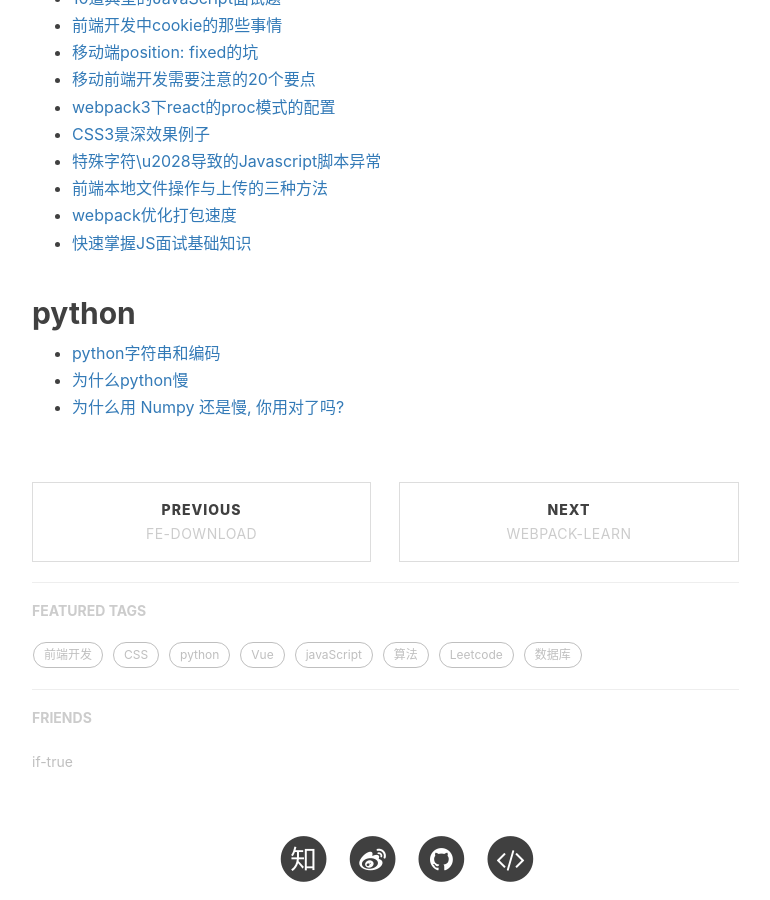
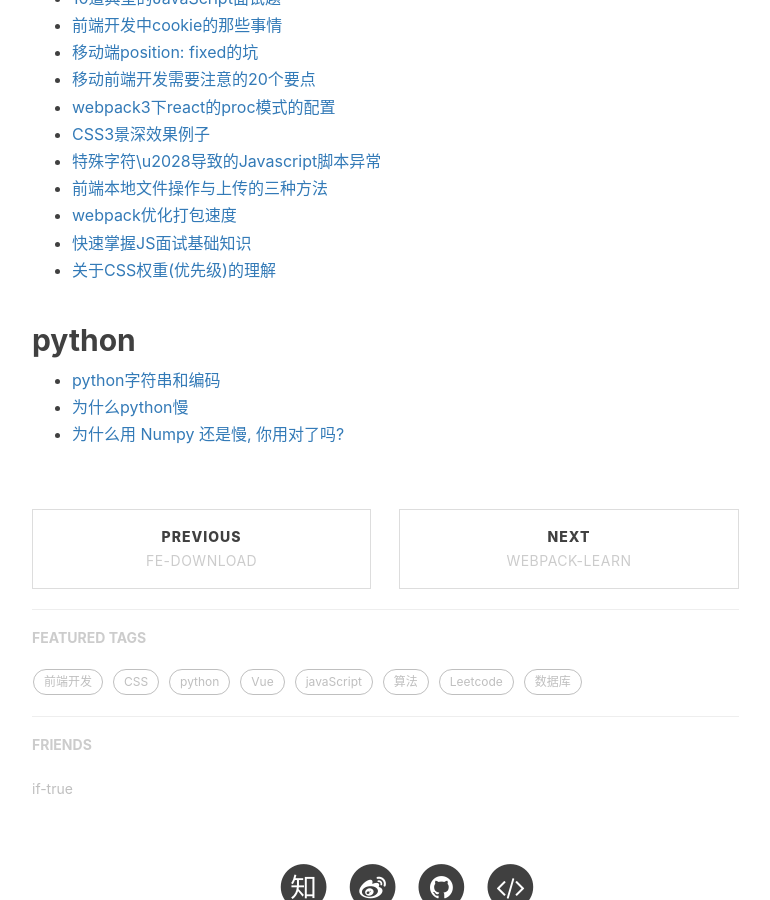
Before and after one commit to mickey0524/mickey0524.github.io, a Jekyll site: the page built from _posts/2017-10-20-superior-article.md, in a window 1280 px wide and 900 px high, scrolled down 871 px. Shown: the whole window, without its empty margins (233-1003 px from the left). Built offline with Jekyll 4.4.1, drawn with Linux system fonts in a browser that asks for light colours; nearby versions of some CDN libraries; comment, search, counter and statistics services are not loaded.

Commit message:
feat(css): css权重的理解

```diff
--- a/_posts/2017-10-20-superior-article.md
+++ b/_posts/2017-10-20-superior-article.md
@@ -29,6 +29,7 @@ tags:
 * [前端本地文件操作与上传的三种方法](https://www.itcodemonkey.com/article/1509.html)
 * [webpack优化打包速度](https://molunerfinn.com/Webpack-Optimize/)
 * [快速掌握JS面试基础知识](https://blog.fundebug.com/2018/01/15/the-definitive-javascript-handbook-for-a-developer-interview/)
+* [关于CSS权重(优先级)的理解](http://chenhaizhou.github.io/2015/01/16/css-weight.html)
 
 ## python
 
```
